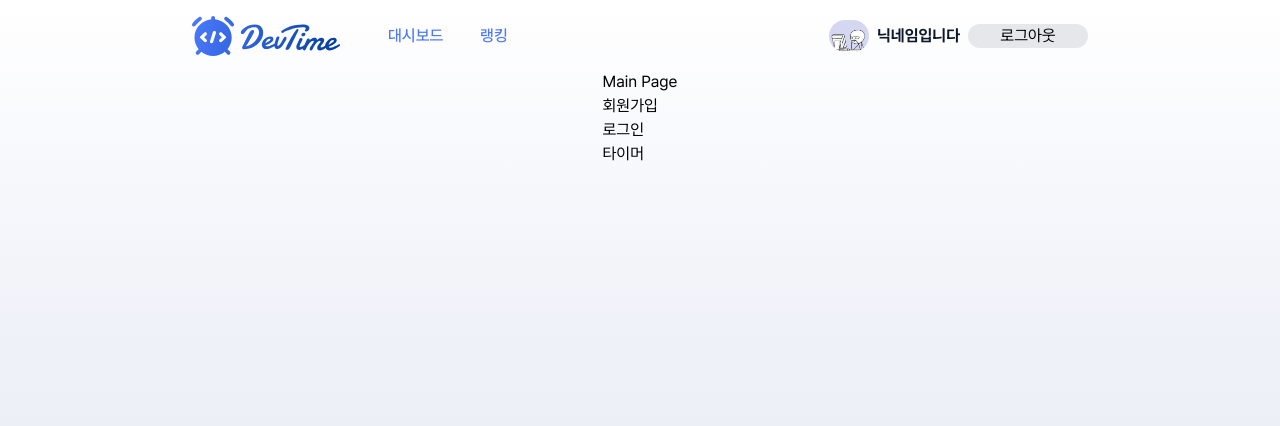
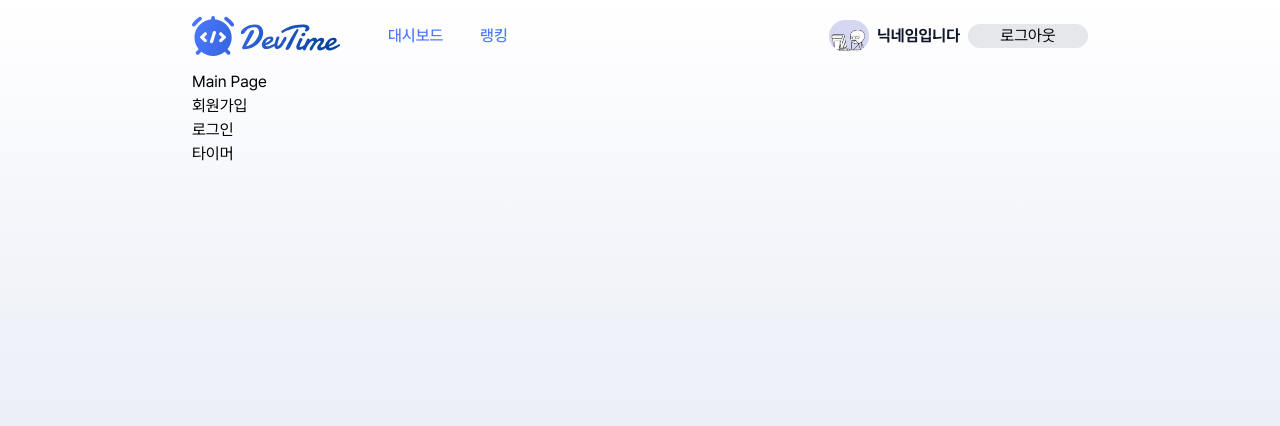
Before and after one commit to hyejoy/devtime, a Next.js app: page / in a window 1280 px wide. Shown: the top 426 px of the page. Built offline with nearby package versions, Linux system fonts and the light colour scheme; no server answers.

Commit message:
style: 메인 콘텐츠 레이아웃 헤더 높이 연동 및 정렬
- 상단 헤더(Header) 크기에 맞춰 메인 콘텐츠 영역의 레이아웃 배치 수정

```diff
--- a/src/app/(header)/layout.tsx
+++ b/src/app/(header)/layout.tsx
@@ -24,7 +24,7 @@ export default function Layout({ children }: { children: ReactNode }) {
   };
   return (
     /* .root 스타일 적용 */
-    <div className="mx-auto flex min-h-[100dvh] w-[70vw] max-w-[1200px] flex-col">
+    <div className="mx-auto flex min-h-[100dvh] w-[70vw] flex-col">
       {/* .headerField 스타일 적용 */}
       <header className="flex pt-4">
         {/* .logoField 스타일 적용 */}
@@ -64,16 +64,14 @@ export default function Layout({ children }: { children: ReactNode }) {
             height={40}
           />
           {/* .profileNickName 스타일 적용 (색상은 CSS 변수 대신 임시로 slate-900 적용) */}
-          <div className="text-base leading-normal font-bold text-slate-900">
-            닉네임입니다
-          </div>
+          <div className="text-base leading-normal font-bold text-slate-900">닉네임입니다</div>
           <Logout />
         </div>
       </header>
 
       {/* .childrenContainer & .childrenField 스타일 적용 */}
       <main className="mx-auto mt-3.5 flex items-center justify-center">
-        <div className="w-full">{children}</div>
+        <div className="min-w-[70vw]">{children}</div>
       </main>
     </div>
   );
```
